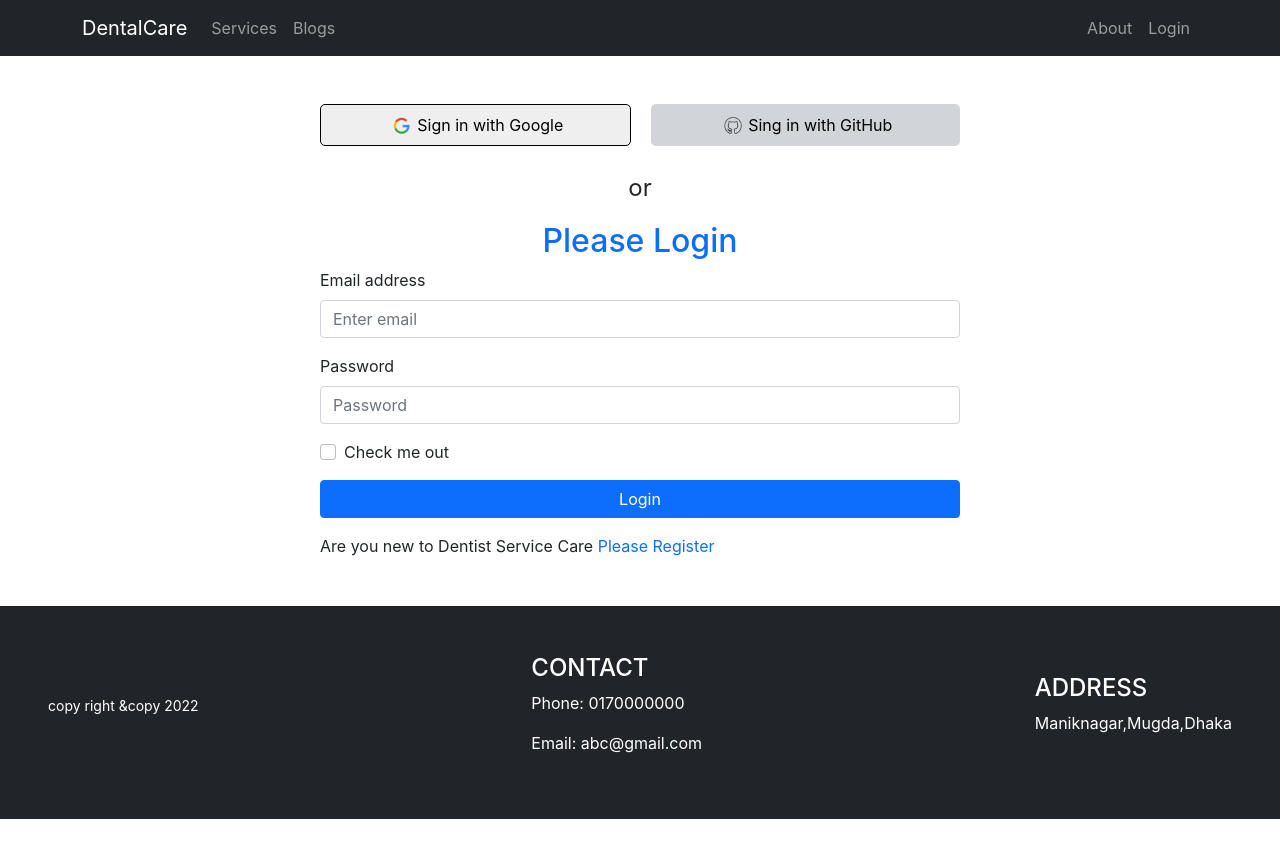
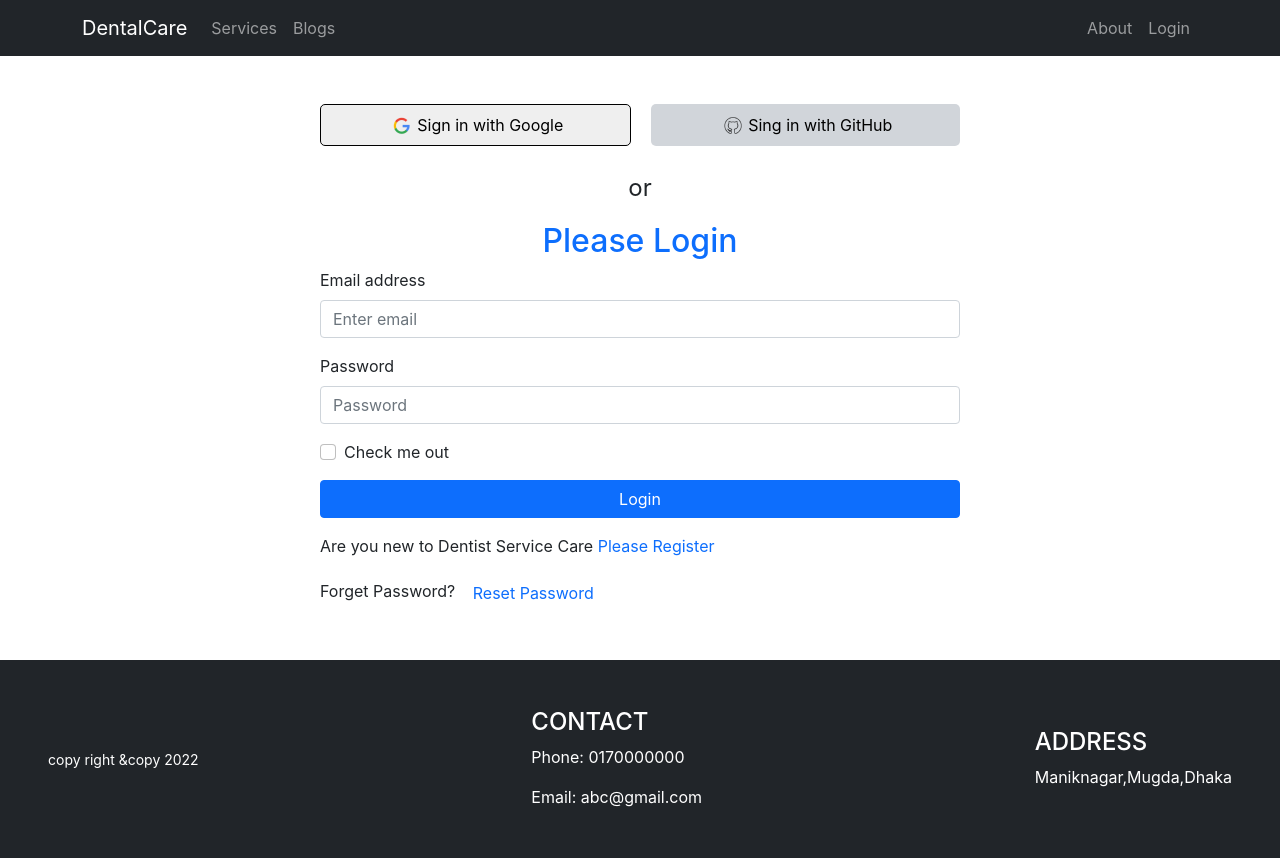
Before and after one commit to AbdMamun1999/independent-service-provider, a React (Create React App) app: page /login in a window 1280 px wide. Shown: the top 858 px of the page. Before the commit the page ends 819 px from the top, so only its background shows below. Built offline with nearby package versions, Linux system fonts and the light colour scheme; no server answers.

Commit message:
added toast and functionality

```diff
--- a/package.json
+++ b/package.json
@@ -14,6 +14,7 @@
     "react-firebase-hooks": "^5.0.3",
     "react-router-dom": "6",
     "react-scripts": "5.0.1",
+    "react-toastify": "^8.2.0",
     "web-vitals": "^2.1.0"
   },
   "scripts": {
--- a/src/Pages/Login/Login/Login.js
+++ b/src/Pages/Login/Login/Login.js
@@ -1,10 +1,13 @@
 import React, { useState } from 'react';
 import { Button, Form } from 'react-bootstrap';
-import { useSignInWithEmailAndPassword } from 'react-firebase-hooks/auth';
+import { useSendPasswordResetEmail, useSignInWithEmailAndPassword } from 'react-firebase-hooks/auth';
 import { Link, useLocation, useNavigate } from 'react-router-dom';
 import auth from '../../../firebase.init';
 import Loading from '../../Shared/Loading/Loging';
 import SocialLogIn from '../SocialLogIn/SocialLogIn';
+
+import { ToastContainer, toast } from 'react-toastify';
+import 'react-toastify/dist/ReactToastify.css';
 
 const Login = () => {
     const [email, setEmail] = useState('')
@@ -23,6 +26,8 @@
         loading,
         error,
     ] = useSignInWithEmailAndPassword(auth);
+
+    const [sendPasswordResetEmail, sending] = useSendPasswordResetEmail(auth);
 
     const handleEmailValue = event => {
         setEmail(event.target.value)
@@ -49,7 +54,16 @@
         signInWithEmailAndPassword(email, password)
 
     }
-    console.log(error)
+
+    const resetPassword = async () => {
+        if (email) {
+            await sendPasswordResetEmail(email);
+            toast('Sent email');
+        }
+        else{
+            toast('please enter your email address');
+        }
+    }
 
     return (
         <div className='w-50 mx-auto'>
@@ -74,11 +88,14 @@
                 <Button className='primary mx-auto d-block mb-3 w-100' variant="primary" type="submit">
                     Login
                 </Button>
+
             </Form>
             {
                 <p className='text-danger'>{errorMassage}</p>
             }
             <p>Are you new to Dentist Service Care <Link to="/register" className='text-primary pe-auto text-decoration-none'>Please Register</Link> </p>
+            <p>Forget Password? <button className='btn btn-link text-primary pe-auto text-decoration-none' onClick={resetPassword}>Reset Password</button> </p>
+            <ToastContainer />
 
         </div>
     );
```
Also changed, not shown: firebase.json (added), 2 other files (tests, documents, lock files or other folders).
